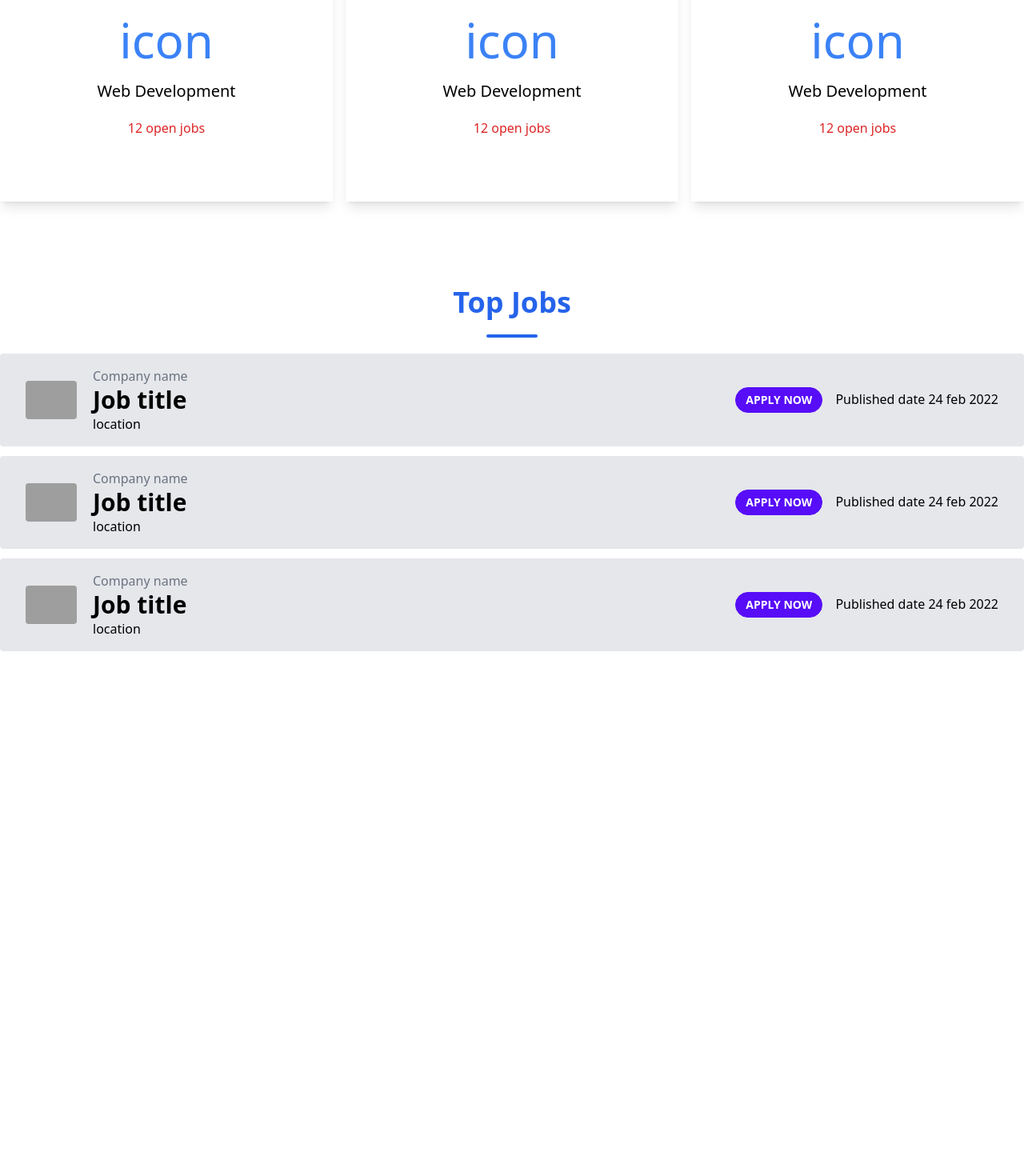
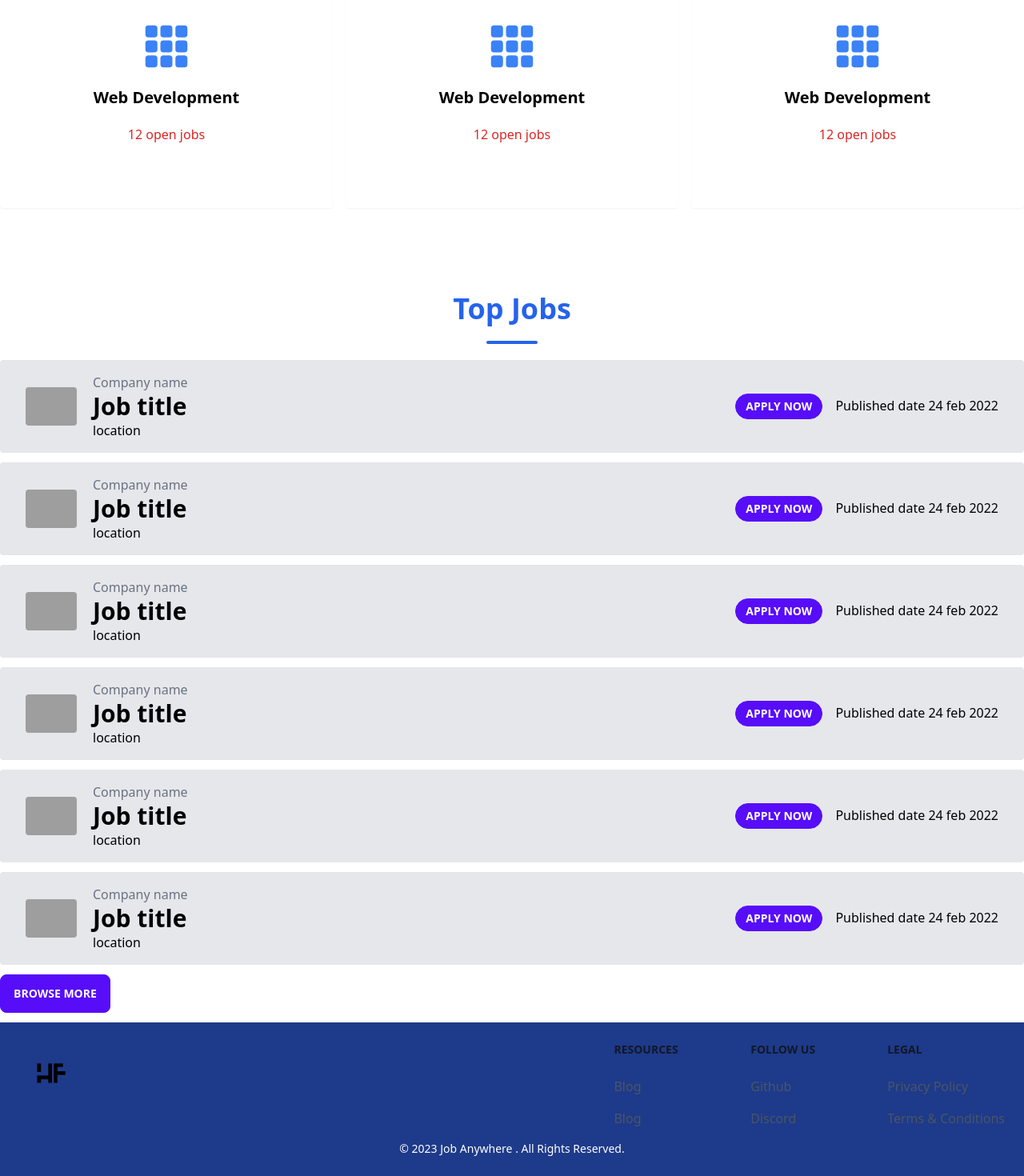
Before and after one commit to samiulislam09/job-anywhere-frontEnd, a Next.js app: page / in a window 1280 px wide. Shown: the part 1106-2576 px from the top of the page at 80% size. Before the commit the page ends 1944 px from the top, so only its background shows below. Built offline with nearby package versions, Linux system fonts and the light colour scheme; grey boxes are pictures that could not be loaded.

Commit message:
added footer

```diff
--- /dev/null
+++ b/components/footer.js
@@ -0,0 +1,76 @@
+import Image from "next/image";
+import Link from "next/link";
+import React from "react";
+
+function footer() {
+  return (
+    <footer className="p-4 bg-blue-900 text-white sm:p-6">
+      <div className="md:flex md:justify-between">
+        <div className="mb-6 md:mb-0">
+          <Link href="/" className="flex items-center">
+            <Image src="/images/hirefast.png" height={80} width={80} />
+          </Link>
+        </div>
+        <div className="grid grid-cols-2 gap-8 sm:gap-6 sm:grid-cols-3">
+          <div>
+            <h2 className="mb-6 text-sm font-semibold text-gray-900 uppercase dark:text-white">
+              Resources
+            </h2>
+            <ul className="text-gray-600 dark:text-gray-400">
+              <li className="mb-4">
+                <Link href="/" className="hover:underline">
+                  Blog
+                </Link>
+              </li>
+              <li className="mb-4">
+                <Link href="/" className="hover:underline">
+                  Blog
+                </Link>
+              </li>
+            </ul>
+          </div>
+          <div>
+            <h2 className="mb-6 text-sm font-semibold text-gray-900 uppercase dark:text-white">
+              Follow us
+            </h2>
+            <ul className="text-gray-600 dark:text-gray-400">
+              <li className="mb-4">
+                <a href="/" className="hover:underline ">
+                  Github
+                </a>
+              </li>
+              <li>
+                <a href="/" className="hover:underline">
+                  Discord
+                </a>
+              </li>
+            </ul>
+          </div>
+          <div>
+            <h2 className="mb-6 text-sm font-semibold text-gray-900 uppercase dark:text-white">
+              Legal
+            </h2>
+            <ul className="text-gray-600 dark:text-gray-400">
+              <li className="mb-4">
+                <a href="#" className="hover:underline">
+                  Privacy Policy
+                </a>
+              </li>
+              <li>
+                <a href="#" className="hover:underline">
+                  Terms &amp; Conditions
+                </a>
+              </li>
+            </ul>
+          </div>
+        </div>
+      </div>
+
+      <div className="text-sm  text-white text-center">
+        © 2023 Job Anywhere . All Rights Reserved.
+      </div>
+    </footer>
+  );
+}
+
+export default footer;
--- a/components/hero.js
+++ b/components/hero.js
@@ -2,7 +2,7 @@ import React from "react";
 
 function Hero() {
   return (
-    <section className="bg-gray-500">
+    <section className="bg-blue-900">
       <div className="py-8 px-4 mx-auto max-w-screen-xl text-center lg:py-16 lg:px-12">
         <a
           href="#"
--- a/components/navbar.js
+++ b/components/navbar.js
@@ -9,9 +9,9 @@ function Navbar() {
     <nav className="w-full shadow">
       <div className="justify-between px-4 mx-auto lg:max-w-7xl md:items-center md:flex md:px-8">
         <div>
-          <div className="flex items-center justify-between py-3 md:py-5 md:block">
+          <div className="flex items-center justify-between md:block">
             <a href="javascript:void(0)">
-              <h2 className="text-2xl font-bold text-black">Job Anywhere</h2>
+              <Image src="/images/hirefast.png" height={80} width={80} />
             </a>
             <div className="md:hidden">
               <button
@@ -100,7 +100,7 @@ function Navbar() {
               </label>
               <ul
                 tabIndex={0}
-                className="mt-3 p-2 shadow menu menu-compact dropdown-content bg-base-100 rounded-box w-52"
+                className="mt-3 p-2 shadow menu menu-compact dropdown-content bg-white text-black rounded-box w-52"
               >
                 <li>
                   <a>Profile</a>
--- a/components/popularCatCard.js
+++ b/components/popularCatCard.js
@@ -1,12 +1,17 @@
+import Link from "next/link";
 import React from "react";
+import { BsGrid3X3GapFill } from "react-icons/bs";
 
 const PopularCategoryCard = () => {
   return (
-    <div className=" shadow-lg p-15 text-black py-20 text-center">
-      <p className="text-6xl mx-auto text-blue-500">icon</p>
-      <h3 className="text-xl py-5">Web Development</h3>
+    <Link
+      href="/"
+      className=" shadow-sm p-15 text-black py-20 text-center rounded hover:bg-blue-200"
+    >
+      <BsGrid3X3GapFill className="text-6xl mx-auto text-blue-500" />
+      <h3 className="text-xl py-5 font-semibold">Web Development</h3>
       <p className="text-red-600">12 open jobs</p>
-    </div>
+    </Link>
   );
 };
 
--- a/components/topJobs.js
+++ b/components/topJobs.js
@@ -1,6 +1,7 @@
 import React from "react";
 import TopJobsCard from "./topJobsCard";
 import Title from "./title";
+import Link from "next/link";
 
 function TopJobs() {
   return (
@@ -9,6 +10,14 @@ function TopJobs() {
       <TopJobsCard />
       <TopJobsCard />
       <TopJobsCard />
+      <TopJobsCard />
+      <TopJobsCard />
+      <TopJobsCard />
+      <div className="content-center">
+        <Link href="/" className="btn btn-primary mx-auto">
+          Browse More
+        </Link>
+      </div>
     </div>
   );
 }
--- a/pages/index.tsx
+++ b/pages/index.tsx
@@ -3,6 +3,7 @@ import Navbar from "../components/navbar";
 import Hero from "../components/hero";
 import PopularCategory from "../components/popularCat";
 import TopJobs from "../components/topJobs";
+import Footer from "../components/footer";
 
 const Home: NextPage = () => {
   return (
@@ -11,6 +12,7 @@ const Home: NextPage = () => {
       <Hero />
       <PopularCategory />
       <TopJobs />
+      <Footer />
     </div>
   );
 };
```
Also changed, not shown: public/images/hirefast.png (added).
